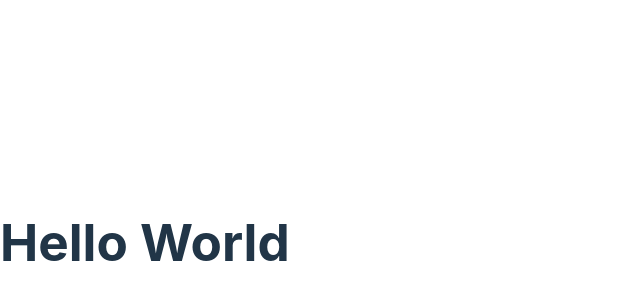
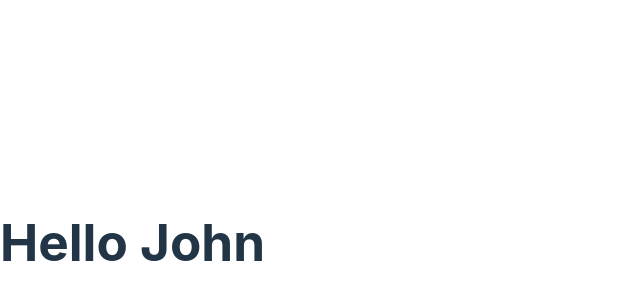
Before and after one commit to johntrehearn/reactGameEC, a React (Vite) app in the folder react-app/: page / in a window 1280 px wide. Shown: the part 158-458 px from the top of the page, without its empty margins (0-640 px from the left). Built offline with nearby package versions, Linux system fonts and the light colour scheme.

Commit message:
dynamically show name

```diff
--- a/react-app/src/Message.tsx
+++ b/react-app/src/Message.tsx
@@ -1,5 +1,6 @@
 function Message() {
-  return <h1>Hello World</h1>;
+    const name = 'John';
+    return <h1>Hello {name}</h1>;
 }
 
 export default Message;
```
